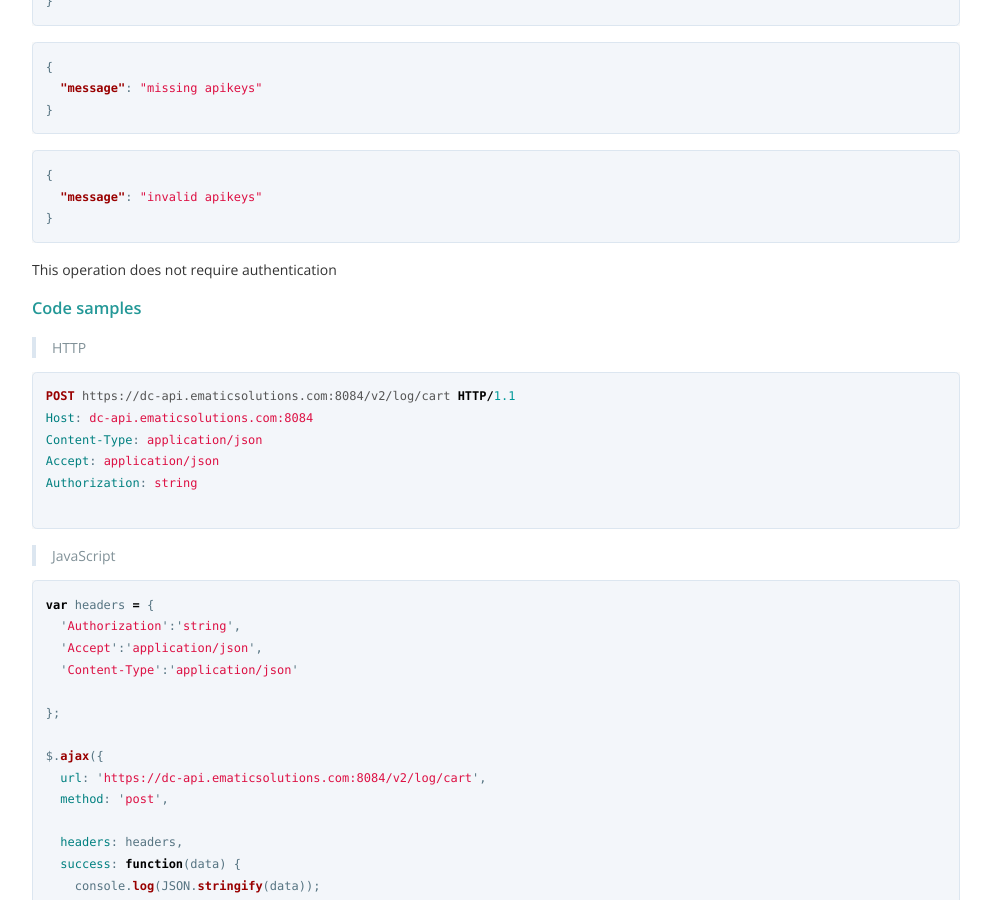
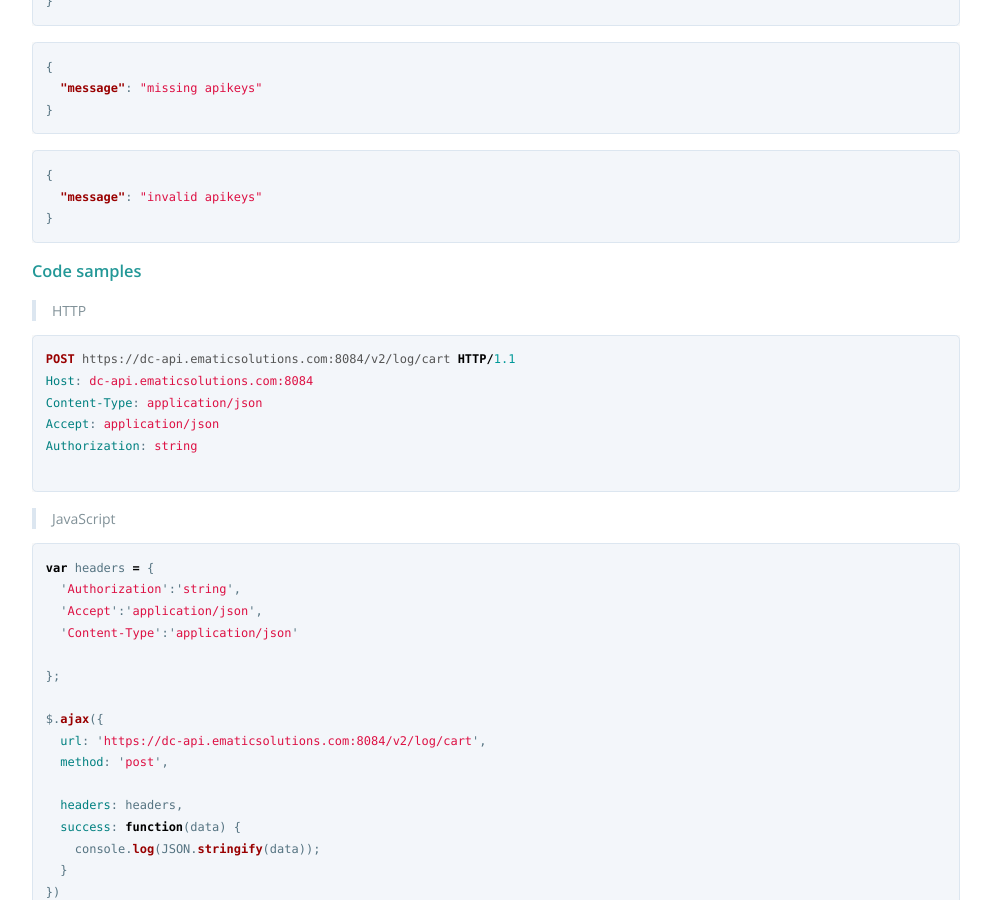
Before and after one commit to Ematicexternal/doc, a Jekyll site: the page built from _posts/2017-11-07-core-api.md, in a window 1280 px wide and 900 px high, scrolled down 2470 px. Shown: the whole window, without its empty margins (260-1251 px from the left). Built offline with Jekyll 4.4.1, drawn with Linux system fonts in a browser that asks for light colours; some of the changed text lies outside the part shown.

Commit message:
Remove authentication notice

`````diff
--- a/_posts/2017-11-07-core-api.md
+++ b/_posts/2017-11-07-core-api.md
@@ -94,9 +94,6 @@ Status|Meaning|Description
   "message": "invalid apikeys"
 }
 ````
-<aside class="success">
-This operation does not require authentication
-</aside>
 
 ### Code samples
 
@@ -242,9 +239,6 @@ Status|Meaning|Description
   "message": "invalid apikeys"
 }
 ````
-<aside class="success">
-This operation does not require authentication
-</aside>
 
 ### Code samples
 
@@ -391,9 +385,6 @@ Status|Meaning|Description
   "message": "invalid apikeys"
 }
 ````
-<aside class="success">
-This operation does not require authentication
-</aside>
 
 ### Code samples
 
@@ -540,9 +531,6 @@ Status|Meaning|Description
   "message": "invalid apikeys"
 }
 ````
-<aside class="success">
-This operation does not require authentication
-</aside>
 
 ### Code samples
 
@@ -694,9 +682,6 @@ Status|Meaning|Description
   "message": "invalid apikeys"
 }
 ````
-<aside class="success">
-This operation does not require authentication
-</aside>
 
 ### Code samples
 
@@ -848,9 +833,6 @@ Status|Meaning|Description
   "mandrill_code": "string"
 }
 ````
-<aside class="success">
-This operation does not require authentication
-</aside>
 
 ### Code samples
 
@@ -991,9 +973,6 @@ Status|Meaning|Description
   "esp_code": "string"
 }
 ````
-<aside class="success">
-This operation does not require authentication
-</aside>
 
 ### Code samples
 
`````
